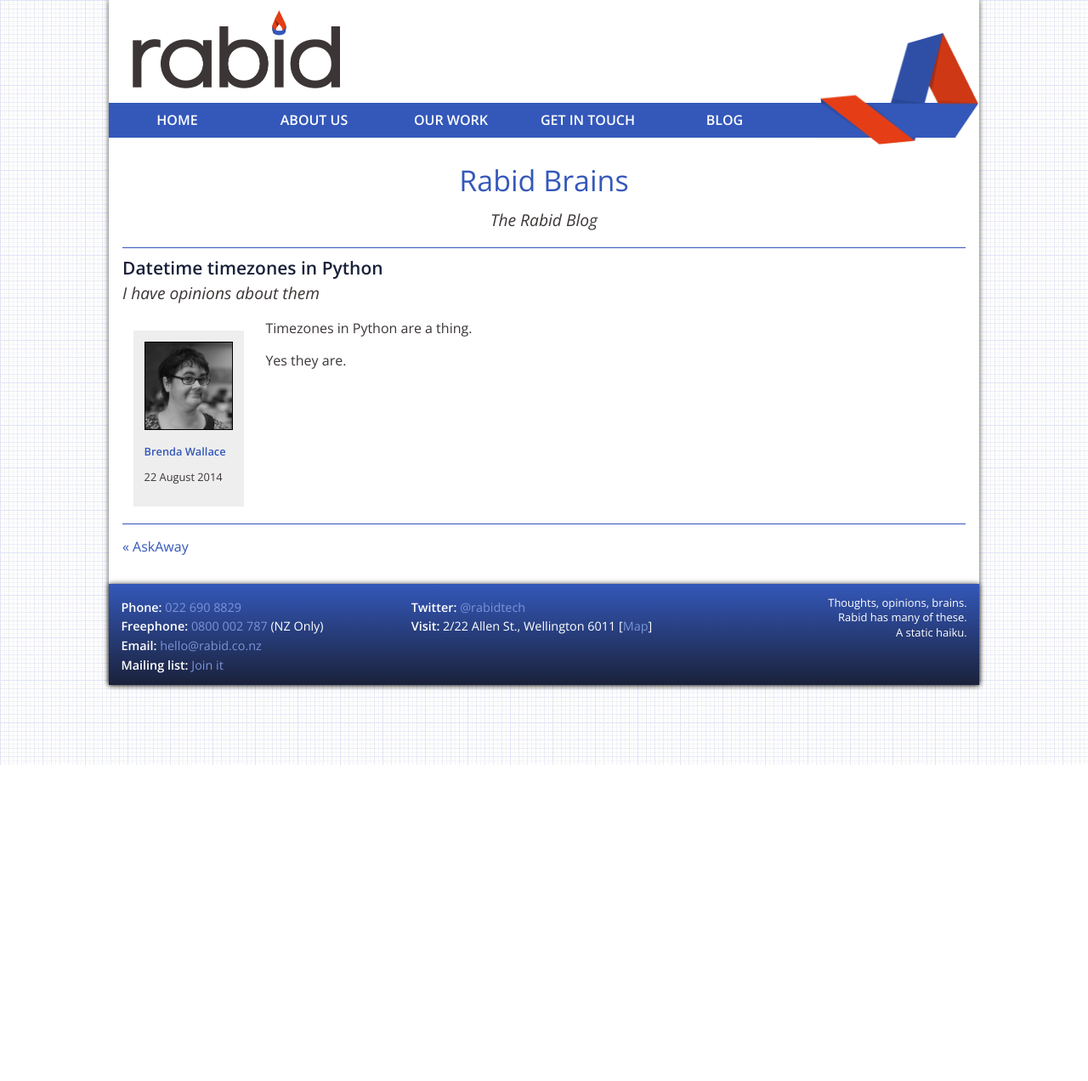
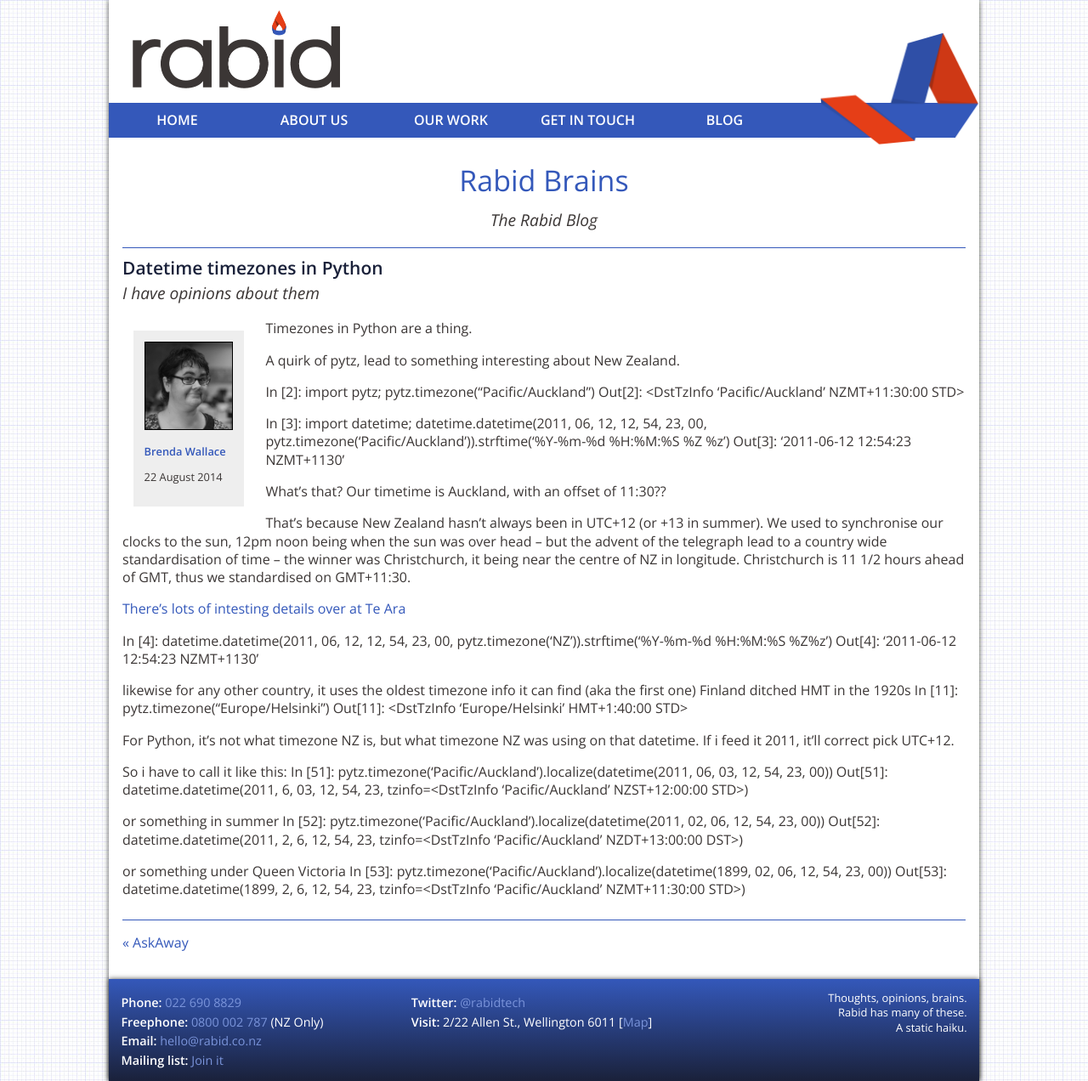
Before and after one commit to soundasleep/rabid.github.io, a Jekyll site: the page built from _posts/2014-08-22-timezones.markdown, in a window 1280 px wide. Shown: the whole page at 85% size. Built offline with Jekyll 4.4.1, drawn with Linux system fonts in a browser that asks for light colours; Markdown is read by kramdown in place of the engine named in the settings; before the commit the page ends 900 px from its top, so only the background shows below that.

Commit message:
Update 2014-08-22-timezones.markdown

```diff
--- a/_posts/2014-08-22-timezones.markdown
+++ b/_posts/2014-08-22-timezones.markdown
@@ -10,4 +10,44 @@ Timezones in Python are a thing.
 
 <!--break-->
 
-Yes they are.
+
+A quirk of pytz, lead to something interesting about New Zealand.
+
+In [2]: import pytz; pytz.timezone("Pacific/Auckland")
+Out[2]: <DstTzInfo 'Pacific/Auckland' NZMT+11:30:00 STD>
+
+In [3]: import datetime; datetime.datetime(2011, 06, 12, 12, 54, 23,
+00, pytz.timezone('Pacific/Auckland')).strftime('%Y-%m-%d %H:%M:%S %Z
+%z')
+Out[3]: '2011-06-12 12:54:23 NZMT+1130'
+
+What's that? Our timetime is Auckland, with an offset of 11:30??
+
+That's because New Zealand hasn't always been in UTC+12  (or +13 in summer). We used to synchronise our clocks to the sun, 12pm noon being when the sun was over head -- but the advent of the telegraph lead to a country wide standardisation of time -- the winner was Christchurch, it being near the centre of NZ in longitude. Christchurch is 11 1/2 hours ahead of GMT, thus we standardised on GMT+11:30.
+
+<a href="http://www.teara.govt.nz/en/timekeeping/page-2">There's lots of intesting details over at Te Ara</a>
+
+In [4]: datetime.datetime(2011, 06, 12, 12, 54, 23, 00,
+pytz.timezone('NZ')).strftime('%Y-%m-%d %H:%M:%S %Z%z')
+Out[4]: '2011-06-12 12:54:23 NZMT+1130'
+
+likewise for any other country, it uses the oldest timezone info it
+can find (aka the first one)
+Finland ditched HMT in the 1920s
+In [11]: pytz.timezone("Europe/Helsinki")
+Out[11]: <DstTzInfo 'Europe/Helsinki' HMT+1:40:00 STD>
+
+
+For Python, it's not what timezone NZ is, but what timezone NZ was using on that datetime. If i feed it 2011, it'll correct pick UTC+12.
+
+So i have to call it like this:
+In [51]: pytz.timezone('Pacific/Auckland').localize(datetime(2011, 06, 03, 12, 54, 23, 00))
+Out[51]: datetime.datetime(2011, 6, 03, 12, 54, 23, tzinfo=<DstTzInfo 'Pacific/Auckland' NZST+12:00:00 STD>)
+
+or something in summer
+In [52]: pytz.timezone('Pacific/Auckland').localize(datetime(2011, 02, 06, 12, 54, 23, 00))
+Out[52]: datetime.datetime(2011, 2, 6, 12, 54, 23, tzinfo=<DstTzInfo 'Pacific/Auckland' NZDT+13:00:00 DST>)
+
+or something under Queen Victoria
+In [53]: pytz.timezone('Pacific/Auckland').localize(datetime(1899, 02, 06, 12, 54, 23, 00))
+Out[53]: datetime.datetime(1899, 2, 6, 12, 54, 23, tzinfo=<DstTzInfo 'Pacific/Auckland' NZMT+11:30:00 STD>)
```
